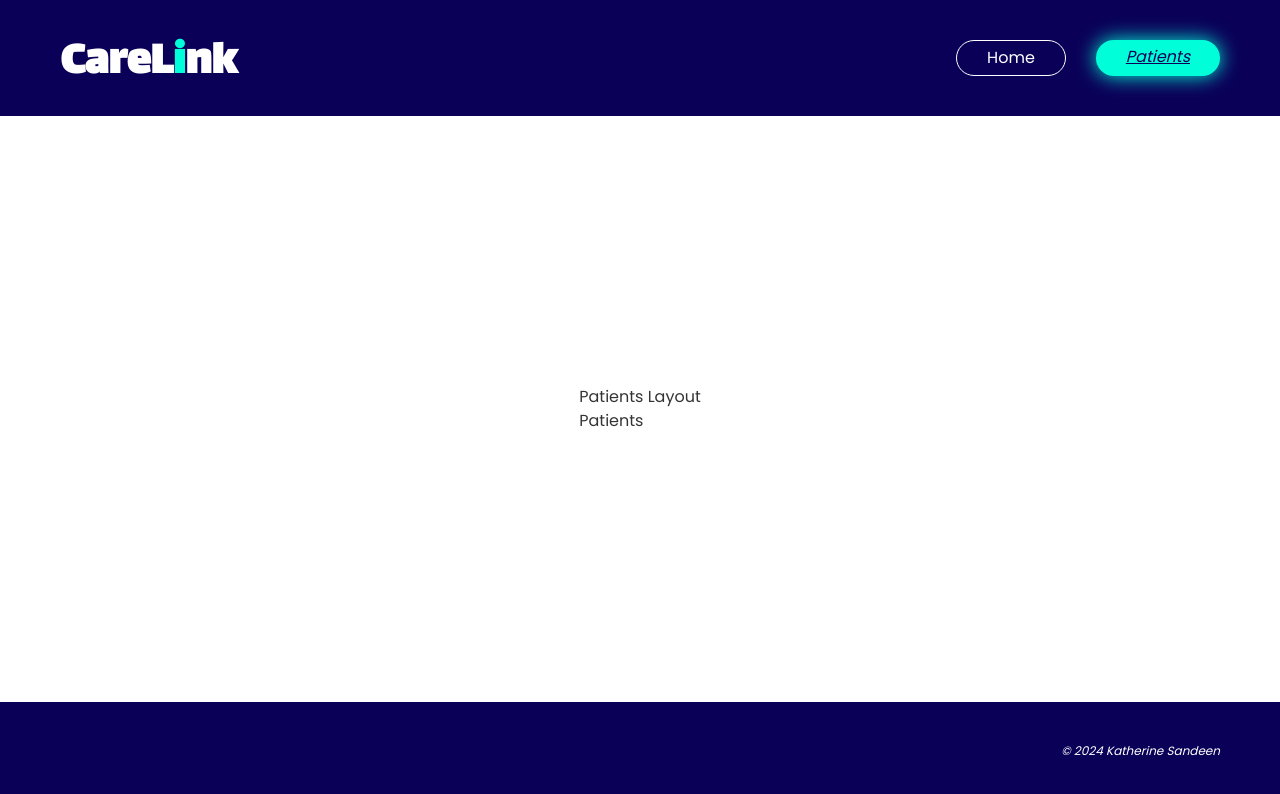
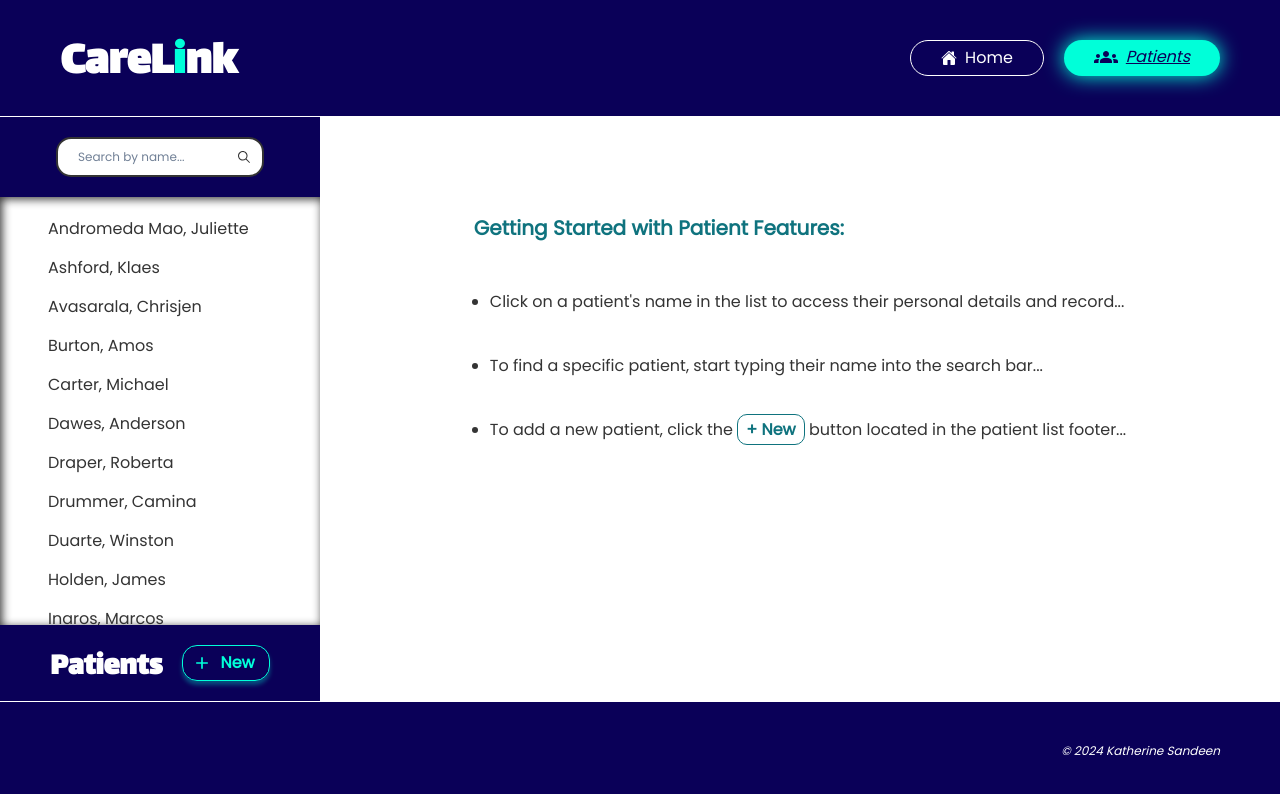
Before and after one commit to SandKat214/CareLink, a React (Vite) app in the folder frontend/: page /patients in a window 1280 px wide. Shown: the top 794 px of the page. Built offline with nearby package versions, Linux system fonts and the light colour scheme.

Commit message:
adds layout and content for patient layout and index page

```diff
--- a/frontend/src/components/NavBar.jsx
+++ b/frontend/src/components/NavBar.jsx
@@ -1,15 +1,25 @@
-import { Flex, Heading, Link, Text } from "@chakra-ui/react"
+import { Flex, Heading, HStack, Icon, Link, Text } from "@chakra-ui/react"
 import { NavLink } from "react-router-dom"
 import "@fontsource/lalezar"
 
+// icons
+import { MdGroups } from "react-icons/md"
+import { IoHome } from "react-icons/io5"
+
 const NavLinks = () => {
 	return (
-		<Flex w='fit-content' h='fit-content' gap='30px'>
+		<Flex w='fit-content' h='fit-content' gap='20px'>
 			<Link as={NavLink} to='/' variant='global'>
-				Home
+				<HStack gap={2}>
+					<Icon as={IoHome} boxSize={4} />
+					<Text as='span'>Home</Text>
+				</HStack>
 			</Link>
 			<Link as={NavLink} to='/patients' variant='global'>
-				Patients
+				<HStack gap={2}>
+					<Icon as={MdGroups} boxSize={6} />
+					<Text as='span'>Patients</Text>
+				</HStack>
 			</Link>
 		</Flex>
 	)
--- a/frontend/src/layouts/PatientsLayout.jsx
+++ b/frontend/src/layouts/PatientsLayout.jsx
@@ -1,12 +1,138 @@
-import { Outlet } from "react-router-dom";
+import {
+	Button,
+	Center,
+	Flex,
+	Heading,
+	Icon,
+	Input,
+	InputGroup,
+	InputRightElement,
+	Link,
+	List,
+	ListItem,
+	Tooltip,
+	VStack,
+} from "@chakra-ui/react"
+import { NavLink, Outlet } from "react-router-dom"
+import "@fontsource/lalezar"
+
+import { patients } from "../utils/mockup"
+
+// icons
+import { IoIosSearch } from "react-icons/io"
+import { MdAdd } from "react-icons/md"
 
 const PatientsLayout = () => {
-    return (
-        <div>
-            <div>Patients Layout</div>
-            <Outlet />
-        </div>
-    );
+	const patientList = patients.map((patient) => {
+		return (
+			<ListItem key={patient._id}>
+				<Tooltip
+					hasArrow
+					label='Go to patient page'
+					fontSize='12px'
+					placement='auto'
+					mx='10px'
+				>
+					<Link
+						as={NavLink}
+						to={"/patients/" + patient._id}
+						variant='patient'
+					>
+						{patient.lname}, {patient.fname}
+					</Link>
+				</Tooltip>
+			</ListItem>
+		)
+	})
+
+	return (
+		<Flex as='main' w='100%' h='100%' maxH='100%' overflow='hidden' gap={0}>
+			<VStack
+				as='section'
+				w='25%'
+				borderTop='1px solid #FFFF'
+				borderBottom='1px solid #FFFF'
+				gap={0}
+			>
+				<Center
+					as='header'
+					w='100%'
+					h='fit-content'
+					p='20px 30px'
+					bg='dkNavy'
+				>
+					<Tooltip
+						hasArrow
+						label='Type patient name'
+						fontSize='12px'
+						placement='auto'
+						m='-10px'
+					>
+						<InputGroup width='80%'>
+							<Input
+								type='search'
+								placeholder='Search by name...'
+								variant='searchP'
+								fontSize='12px'
+							/>
+							<InputRightElement>
+								<IoIosSearch />
+							</InputRightElement>
+						</InputGroup>
+					</Tooltip>
+				</Center>
+				<VStack
+					as='article'
+					w='100%'
+					p='20px 15%'
+					align='flex-start'
+					overflow='auto'
+					boxShadow='inset 2px 2px 10px #343434'
+					flexGrow={1}
+				>
+					<List spacing='15px'>{patientList}</List>
+				</VStack>
+				<Flex
+					as='footer'
+					w='100%'
+					h='fit-content'
+					p='20px 50px'
+					bg='dkNavy'
+					gap='20px'
+					align='center'
+					justify='space-between'
+				>
+					<Heading
+						as='h2'
+						fontSize='2em'
+						lineHeight='50%'
+						pt='10px'
+						fontFamily='lalezar'
+						color='background'
+					>
+						Patients
+					</Heading>
+					<Tooltip
+						hasArrow
+						label='Add new patient'
+						fontSize='12px'
+						placement='auto'
+						m='10px'
+					>
+						<Button
+							variant='ltAction'
+							leftIcon={<Icon as={MdAdd} boxSize={5} />}
+						>
+							New
+						</Button>
+					</Tooltip>
+				</Flex>
+			</VStack>
+			<VStack as='section' flex={1} height='100%' maxH='100%'>
+				<Outlet />
+			</VStack>
+		</Flex>
+	)
 }
 
-export default PatientsLayout;
+export default PatientsLayout
--- a/frontend/src/layouts/RootLayout.jsx
+++ b/frontend/src/layouts/RootLayout.jsx
@@ -7,9 +7,15 @@ import Footer from "../components/Footer"
 
 const RootLayout = () => {
 	return (
-		<VStack w='100vw' h='100vh' justify='space-between' gap={0}>
+		<VStack
+			w='100vw'
+			h='100vh'
+			maxH='100vh'
+			justify='space-between'
+			gap={0}
+		>
 			<NavBar />
-                <Outlet />
+			<Outlet />
 			<Footer />
 		</VStack>
 	)
--- a/frontend/src/pages/Home.jsx
+++ b/frontend/src/pages/Home.jsx
@@ -1,12 +1,20 @@
-import { Button, Center, Heading, Text, VStack } from "@chakra-ui/react"
+import { Button, Center, Heading, Icon, Text, VStack } from "@chakra-ui/react"
 import "@fontsource/lalezar"
 import { Link } from "react-router-dom"
+
+// icons
+import { MdGroups } from "react-icons/md"
 
 const Home = () => {
 	return (
 		<Center as='main' w='100%' h='100%' flexDirection='column'>
 			<VStack as='article' h='fit-content' w='100%' gap='60px'>
-				<Heading as='h2' w='fit-content' color='dkNavy' fontSize='2.5em'>
+				<Heading
+					as='h2'
+					w='fit-content'
+					color='dkNavy'
+					fontSize='2.5em'
+				>
 					<Heading
 						as='span'
 						fontFamily='lalezar'
@@ -29,15 +37,29 @@ const Home = () => {
 					</Heading>{" "}
 					Home
 				</Heading>
-                <VStack as='section' fontSize='16px' maxW='500px' textAlign='center' >
-                    <Text as='p'>
-                        Welcome to CareLink! Your one-stop solution for organizing all your patient information.
-                    </Text>
-                    <Text as='p' >
-                        To begin, simpy navigate to the Patients page using the navigation bar or click the quick link below.
-                    </Text>
-                </VStack>
-                <Button as={Link} to='/patients' variant='dkAction' >Get Started with Patients</Button>
+				<VStack
+					as='section'
+					fontSize='16px'
+					maxW='500px'
+					textAlign='center'
+				>
+					<Text as='p'>
+						Welcome to CareLink! Your one-stop solution for
+						organizing all your patient information.
+					</Text>
+					<Text as='p'>
+						To begin, simpy navigate to the Patients page using the
+						navigation bar or click the quick link below.
+					</Text>
+				</VStack>
+				<Button
+					as={Link}
+					to='/patients'
+					variant='dkAction'
+					leftIcon={<Icon as={MdGroups} boxSize={6} />}
+				>
+					Get Started with Patients
+				</Button>
 			</VStack>
 		</Center>
 	)
--- a/frontend/src/pages/Patients.jsx
+++ b/frontend/src/pages/Patients.jsx
@@ -1,8 +1,45 @@
+import {
+	Heading,
+	ListItem,
+	Text,
+	UnorderedList,
+	VStack,
+} from "@chakra-ui/react"
 
 const Patients = () => {
-    return (
-        <div>Patients</div>
-    );
+	return (
+		<VStack mx='auto' align='flex-start' gap='50px' p='100px 50px'>
+			<Heading as='h3' fontSize='20px' color='dkGreen'>
+				Getting Started with Patient Features:
+			</Heading>
+			<VStack as='article'>
+				<UnorderedList spacing='40px'>
+					<ListItem>
+						Click on a patient's name in the list to access their
+						personal details and record...
+					</ListItem>
+					<ListItem>
+						To find a specific patient, start typing their name into
+						the search bar...
+					</ListItem>
+					<ListItem>
+						To add a new patient, click the{" "}
+						<Text
+							as='span'
+							color='dkGreen'
+							fontWeight='bold'
+							border='1px solid #0F737E'
+							p='3px 8px'
+							borderRadius='10px'
+						>
+							+ New
+						</Text>{" "}
+						button located in the patient list footer...
+					</ListItem>
+				</UnorderedList>
+			</VStack>
+		</VStack>
+	)
 }
 
-export default Patients;
+export default Patients
--- /dev/null
+++ b/frontend/src/utils/mockup.js
@@ -0,0 +1,182 @@
+export const patients = [
+	{
+		_id: 1,
+		fname: "Juliette",
+		lname: "Andromeda Mao",
+		telephone: "999-999-9999",
+		email: "name@host.net",
+		dob: "1990, 10, 01",
+		address: "123 Fake St",
+		city: "Corvallis",
+		state: "OR",
+		zip: "99999",
+	},
+	{
+		_id: 2,
+		fname: "Klaes",
+		lname: "Ashford",
+		telephone: "999-999-9999",
+		email: "name@host.net",
+		dob: "1990, 10, 01",
+		address: "123 Fake St",
+		city: "Corvallis",
+		state: "OR",
+		zip: "99999",
+	},
+	{
+		_id: 3,
+		fname: "Chrisjen",
+		lname: "Avasarala",
+		telephone: "999-999-9999",
+		email: "name@host.net",
+		dob: "1990, 10, 01",
+		address: "123 Fake St",
+		city: "Corvallis",
+		state: "OR",
+		zip: "99999",
+	},
+	{
+		_id: 4,
+		fname: "Amos",
+		lname: "Burton",
+		telephone: "999-999-9999",
+		email: "name@host.net",
+		dob: "1990, 10, 01",
+		address: "123 Fake St",
+		city: "Corvallis",
+		state: "OR",
+		zip: "99999",
+	},
+	{
+		_id: 5,
+		fname: "Michael",
+		lname: "Carter",
+		telephone: "999-999-9999",
+		email: "name@host.net",
+		dob: "1990, 10, 01",
+		address: "123 Fake St",
+		city: "Corvallis",
+		state: "OR",
+		zip: "99999",
+	},
+	{
+		_id: 6,
+		fname: "Anderson",
+		lname: "Dawes",
+		telephone: "999-999-9999",
+		email: "name@host.net",
+		dob: "1990, 10, 01",
+		address: "123 Fake St",
+		city: "Corvallis",
+		state: "OR",
+		zip: "99999",
+	},
+	{
+		_id: 7,
+		fname: "Roberta",
+		lname: "Draper",
+		telephone: "999-999-9999",
+		email: "name@host.net",
+		dob: "1990, 10, 01",
+		address: "123 Fake St",
+		city: "Corvallis",
+		state: "OR",
+		zip: "99999",
+	},
+	{
+		_id: 8,
+		fname: "Camina",
+		lname: "Drummer",
+		telephone: "999-999-9999",
+		email: "name@host.net",
+		dob: "1990, 10, 01",
+		address: "123 Fake St",
+		city: "Corvallis",
+		state: "OR",
+		zip: "99999",
+	},
+	{
+		_id: 9,
+		fname: "Winston",
+		lname: "Duarte",
+		telephone: "999-999-9999",
+		email: "name@host.net",
+		dob: "1990, 10, 01",
+		address: "123 Fake St",
+		city: "Corvallis",
+		state: "OR",
+		zip: "99999",
+	},
+	{
+		_id: 10,
+		fname: "James",
+		lname: "Holden",
+		telephone: "999-999-9999",
+		email: "name@host.net",
+		dob: "1990, 10, 01",
+		address: "123 Fake St",
+		city: "Corvallis",
+		state: "OR",
+		zip: "99999",
+	},
+	{
+		_id: 11,
+		fname: "Marcos",
+		lname: "Inaros",
+		telephone: "999-999-9999",
+		email: "name@host.net",
+		dob: "1990, 10, 01",
+		address: "123 Fake St",
+		city: "Corvallis",
+		state: "OR",
+		zip: "99999",
+	},
+	{
+		_id: 12,
+		fname: "Fred",
+		lname: "Johnson",
+		telephone: "999-999-9999",
+		email: "name@host.net",
+		dob: "1990, 10, 01",
+		address: "123 Fake St",
+		city: "Corvallis",
+		state: "OR",
+		zip: "99999",
+	},
+	{
+		_id: 13,
+		fname: "Alex",
+		lname: "Kamal",
+		telephone: "999-999-9999",
+		email: "name@host.net",
+		dob: "1990, 10, 01",
+		address: "123 Fake St",
+		city: "Corvallis",
+		state: "OR",
+		zip: "99999",
+	},
+	{
+		_id: 14,
+		fname: "Josephus",
+		lname: "Miller",
+		telephone: "999-999-9999",
+		email: "name@host.net",
+		dob: "1990, 10, 01",
+		address: "123 Fake St",
+		city: "Corvallis",
+		state: "OR",
+		zip: "99999",
+	},
+	{
+		_id: 15,
+		fname: "Naomi",
+		lname: "Nagata",
+		telephone: "999-999-9999",
+		email: "name@host.net",
+		dob: "1990, 10, 01",
+		address: "123 Fake St",
+		city: "Corvallis",
+		state: "OR",
+		zip: "99999",
+	},
+]
--- a/frontend/src/utils/theme.js
+++ b/frontend/src/utils/theme.js
@@ -24,16 +24,17 @@ const theme = extendTheme({
 				color: "char",
 			},
 			"::-webkit-scrollbar": {
-				height: "3px",
-				width: "3px",
+				width: "7px",
 			},
 			"::-webkit-scrollbar-track": {
 				background: "background",
 				border: "1px solid #343434",
-				padding: "2px",
+				borderRadius: "40px",
+				margin: "3px 0",
 			},
 			"::-webkit-scrollbar-thumb": {
 				bgColor: "dkGreen",
+				borderRadius: "40px",
 			},
 		},
 	},
@@ -42,11 +43,11 @@ const theme = extendTheme({
 		Button: {
 			variants: {
 				dkAction: {
-					padding: "10px 15px",
+					padding: "7px 15px",
 					height: "fit-content",
 					width: "fit-content",
 					color: "dkGreen",
-					border: "2px solid #0F737E",
+					border: "1px solid #0F737E",
 					boxShadow: "0 4px 4px #34343480",
 					borderRadius: "15px",
 					_hover: {
@@ -58,8 +59,8 @@ const theme = extendTheme({
 					},
 				},
 
-                ltAction: {
-                    padding: "10px 15px",
+				ltAction: {
+					padding: "7px 15px 7px 10px",
 					height: "fit-content",
 					width: "fit-content",
 					color: "ltGreen",
@@ -73,7 +74,7 @@ const theme = extendTheme({
 						fontStyle: "italic",
 						boxShadow: "0 0 20px #00FFD9",
 					},
-                }
+				},
 			},
 		},
 
@@ -122,6 +123,20 @@ const theme = extendTheme({
 						boxShadow: "0 0 20px #00FFD9",
 					},
 				},
+
+				patient: {
+					_hover: {
+						fontStyle: "italic",
+						fontWeight: "bold",
+						color: "dkGreen",
+					},
+					_activeLink: {
+						textDecoration: "underline",
+						fontStyle: "italic",
+						fontWeight: "bold",
+						color: "dkGreen",
+					},
+				},
 			},
 		},
 	},
```
